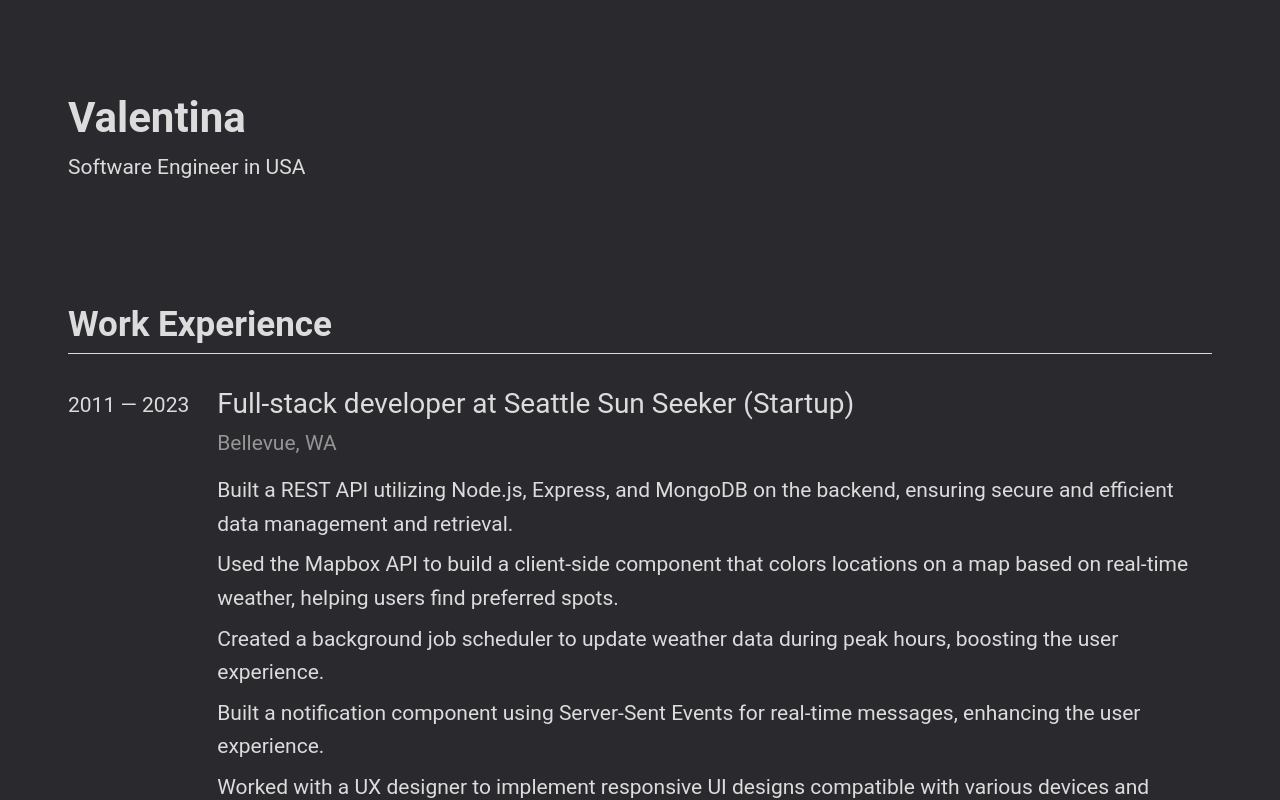
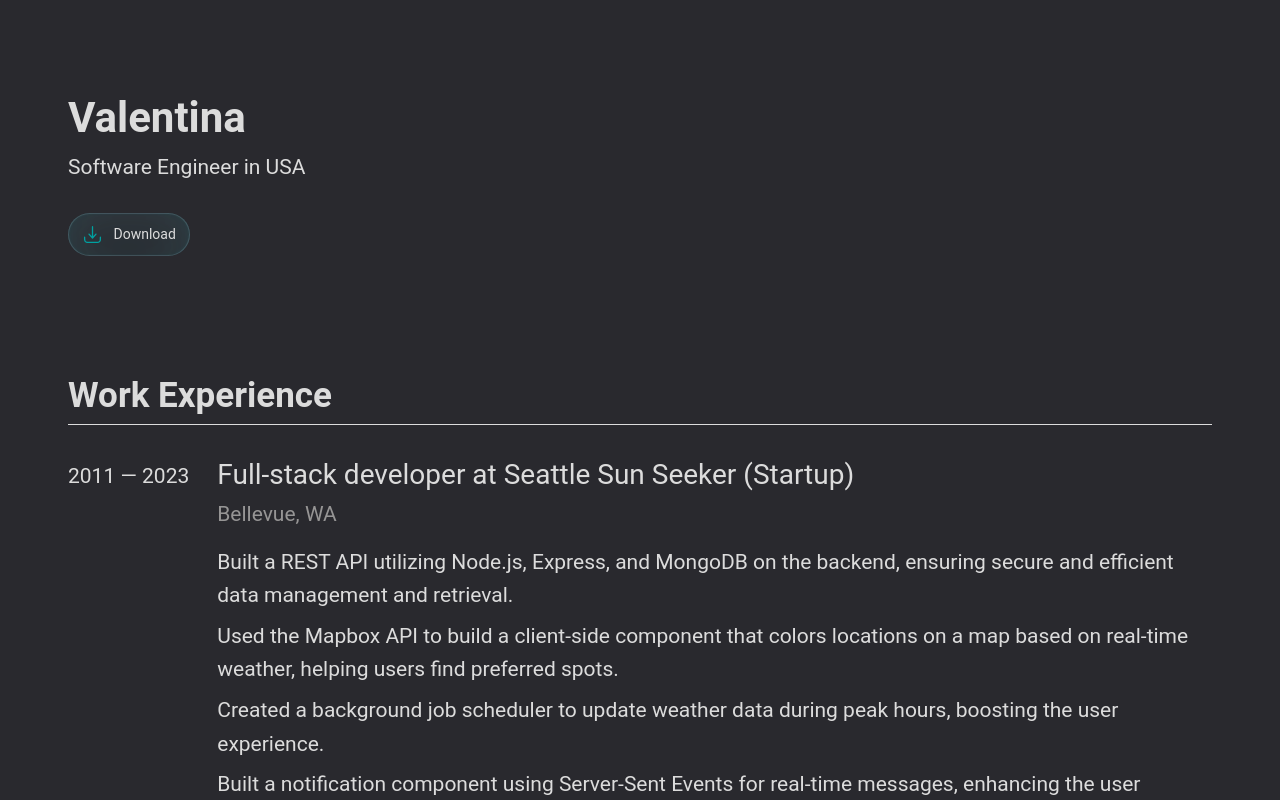
Before and after one commit to valentinavolgina2/resume, a React (Create React App) app: page /resume in a window 1280 px wide. Shown: the top 800 px of the page. Built offline with nearby package versions, Linux system fonts and the light colour scheme; a web font is replaced by a local one.

Commit message:
Added download resume button

```diff
--- a/src/components/Footer.js
+++ b/src/components/Footer.js
@@ -16,7 +16,7 @@ export default function Footer() {
   }, []);
 
   return (
-    <footer className="footer mt-xxl px-lg py-lg">
+    <footer className="footer mt-xl px-lg py-lg">
       {/* logos are from here: https://www.svgrepo.com/ */}
       <div className="footer-line px py footer-links-container">
         <div className="social-icons">
--- a/src/components/Resume.js
+++ b/src/components/Resume.js
@@ -52,6 +52,20 @@ export default function Resume() {
       <div className="resume-title mb-xxl">
         <h1 className="title-h1 text-light">Valentina</h1>
         <p className="text-p text-light">Software Engineer in USA</p>
+        <div className="featured-article-link-container mt-lg mb-xl">
+          <a
+            className="featured-article-button px py-sm"
+            href="/data/resume.pdf"
+            download="Resume-Valentina Volgina"
+          >
+            <img
+              className="featured-article-logo"
+              src="images/download.svg"
+              alt="web logo"
+            />
+            <span className="text-light text-small ml-sm">Download</span>
+          </a>
+        </div>
       </div>
 
       <h2 className="resume-subtitle my-lg title-h2">Work Experience</h2>
--- a/src/styles/styles.css
+++ b/src/styles/styles.css
@@ -289,6 +289,10 @@ body {
 .work-results{
   display: block;
   list-style-type: none;
+}
+
+.download-logo {
+  height: 1.2rem;
 }
 
 .home-container{
```
Also changed, not shown: public/images/download.svg (added).
